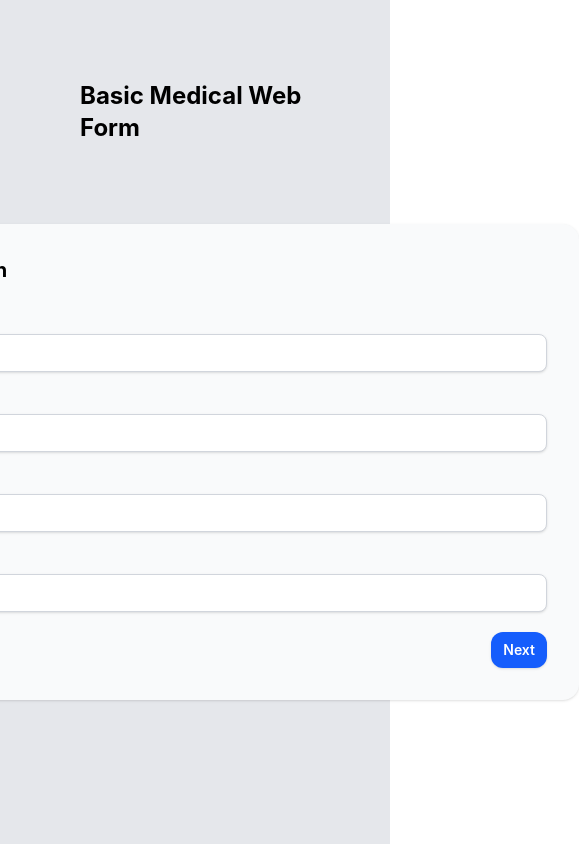
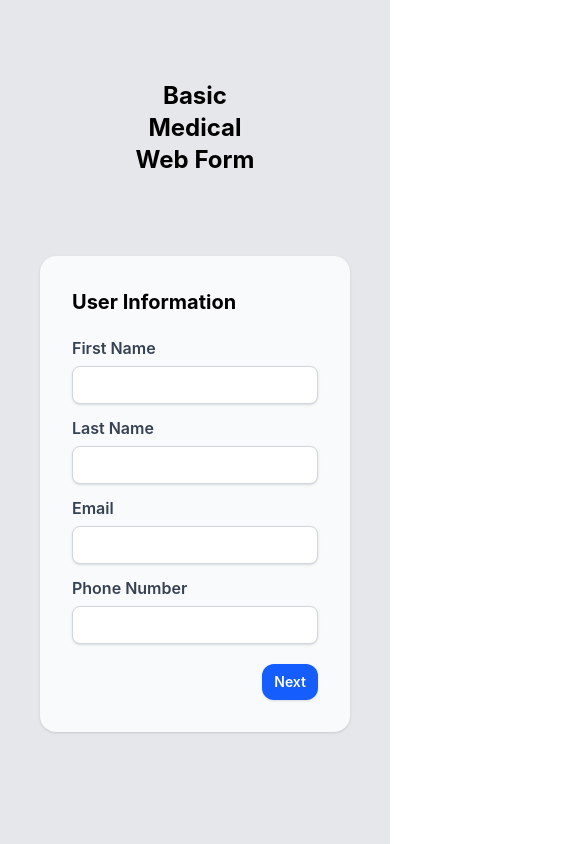
Before and after one commit to firepeashooter/basic-web-form, a React (Vite) app: page / in a window 390 px wide. Shown: the whole page, 579 px wide, since content can reach past the window. Built offline with nearby package versions, Linux system fonts and the light colour scheme.

Commit message:
fix: fixed mobile view to look better

```diff
--- a/src/App.tsx
+++ b/src/App.tsx
@@ -20,11 +20,11 @@ function App() {
 	}
 
 	return (
-		<div className="flex flex-col justify-start items-center bg-gray-200 w-full min-h-screen">
+		<div className="flex flex-col justify-start items-center bg-gray-200 w-full min-h-screen px-10 pb-20">
 			<Header />
 			<form
 				onSubmit={handleFinalSubmit}
-				className="w-3xl bg-gray-50 rounded-2xl shadow p-8"
+				className="max-w-3xl w-full bg-gray-50 rounded-2xl shadow p-8 mr-10 ml-10"
 			>
 
 				{currentStep === 1 && (
--- a/src/Components/Header.tsx
+++ b/src/Components/Header.tsx
@@ -2,7 +2,7 @@
 function Header() {
 	return (
 		<div className="flex flex-col p-20">
-			<h1 className="text-2xl font-bold">Basic Medical Web Form</h1>
+			<h1 className="text-center text-2xl font-bold">Basic Medical Web Form</h1>
 
 		</div>
 
```
